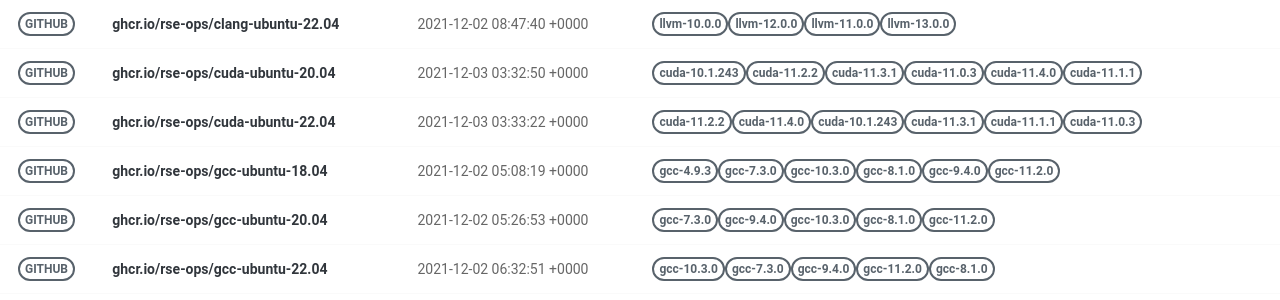
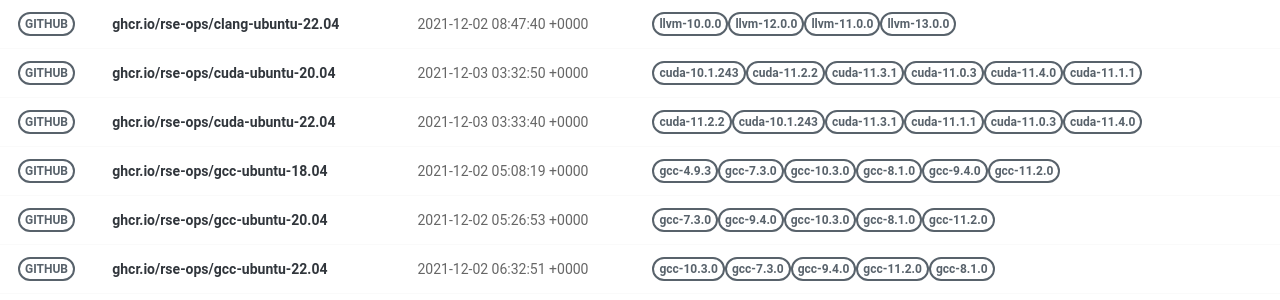
Before and after one commit to rse-ops/docker-images, a Jekyll site: the page built from pages/index.md, in a window 1280 px wide. Shown: the part 228-528 px from the top of the page. Built offline with Jekyll 4.4.1, drawn with Linux system fonts in a browser that asks for light colours; nearby versions of some CDN libraries.

Commit message:
Automated push to update library 2021-12-03

```diff
--- a/_library/ghcr.io-rse-ops-cuda-ubuntu-22.04.md
+++ b/_library/ghcr.io-rse-ops-cuda-ubuntu-22.04.md
@@ -1,7 +1,7 @@
 ---
 layout: container
 name: ghcr.io/rse-ops/cuda-ubuntu-22.04
-updated_at: 2021-12-03 03:33:22.931127
+updated_at: 2021-12-03 03:33:40.927561
 
 
 container_url: https://github.com/orgs/rse-ops/packages/container/package/cuda-ubuntu-22.04
```
Also changed, not shown: other parts of _library/ghcr.io-rse-ops-cuda-ubuntu-22.04.md (+3 -3 lines).
